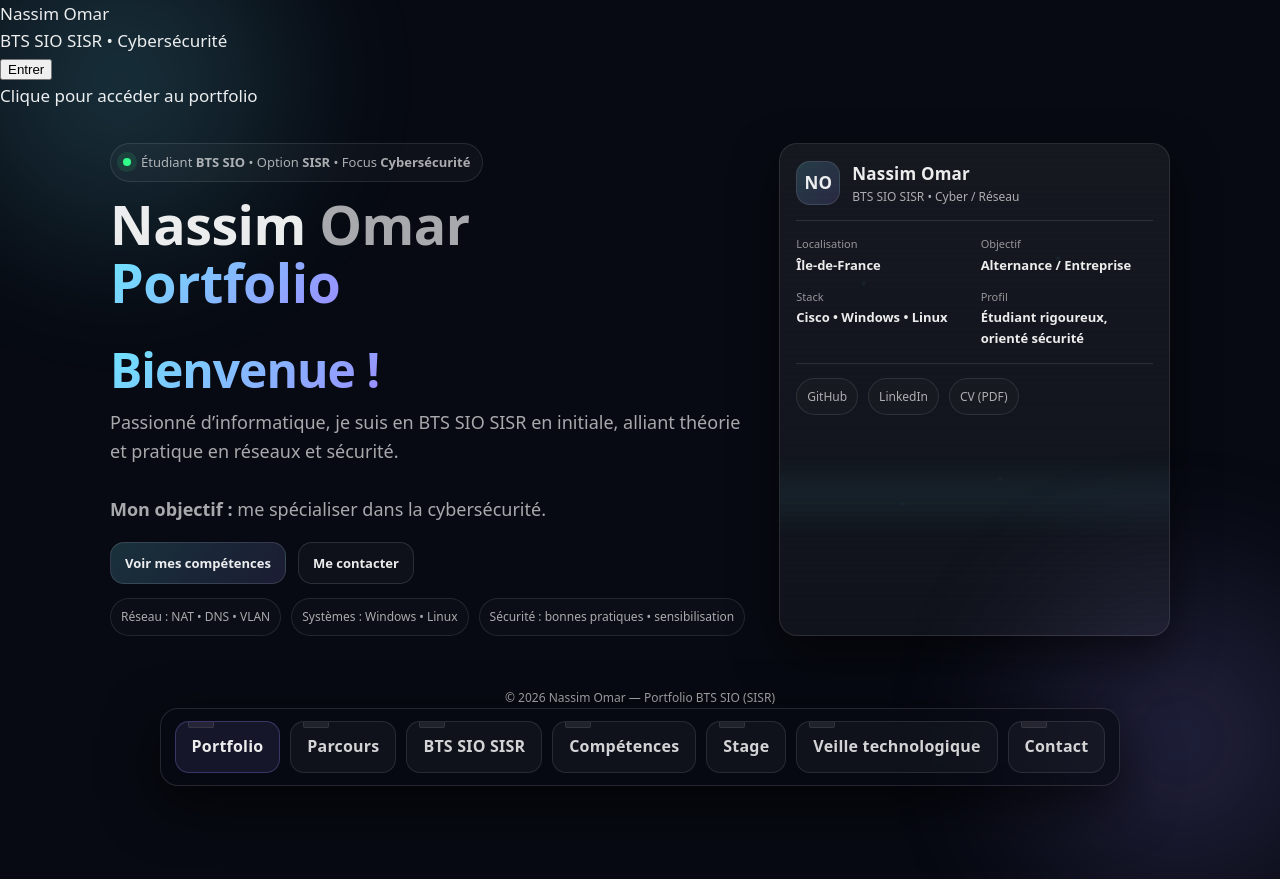
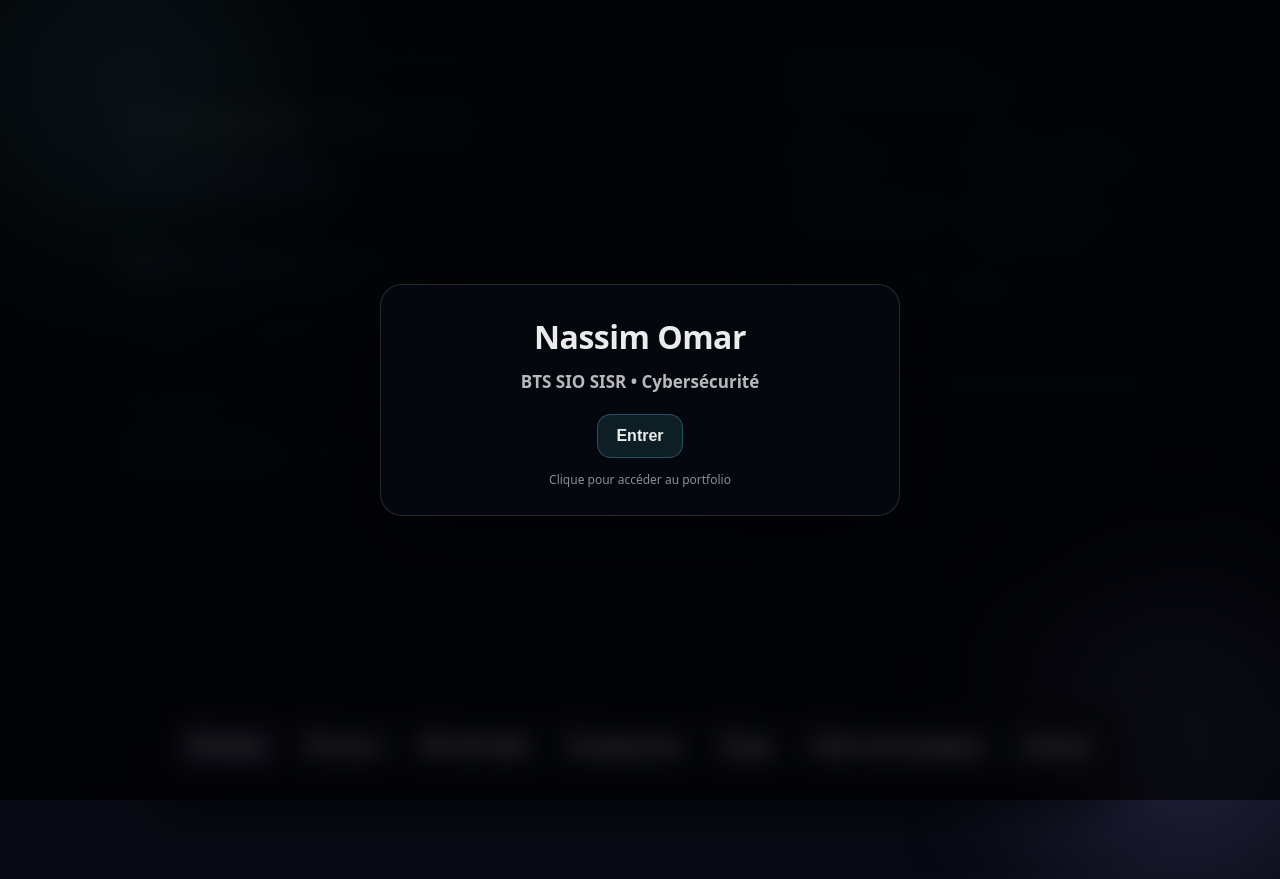
Before and after one commit to noBTS/noBTS.github.io, a plain HTML site: page index.html in a window 1280 px wide. After the commit the page ends 800 px from the top, so only its background shows below. Drawn offline with Linux system fonts and the light colour scheme.

Commit message:
Add splash screen styles with animations

```diff
--- a/style.css
+++ b/style.css
@@ -758,3 +758,86 @@ main{ padding-bottom: 120px; }
 @media (max-width: 900px){
   .dock-inner{ flex-wrap: wrap; justify-content: center; }
 }
+/* =========================
+   Splash "Entrer" (blur reveal)
+========================= */
+
+#app{
+  filter: blur(14px);
+  opacity: 0.15;
+  transform: scale(0.985);
+  transition: filter 700ms ease, opacity 700ms ease, transform 700ms ease;
+}
+#app.ready{
+  filter: blur(0);
+  opacity: 1;
+  transform: scale(1);
+}
+
+.splash{
+  position: fixed;
+  inset: 0;
+  z-index: 2000;
+  display: grid;
+  place-items: center;
+  background: rgba(0,0,0,0.65);
+  backdrop-filter: blur(10px);
+  transition: opacity 650ms ease, transform 650ms ease;
+}
+
+.splash-card{
+  width: min(520px, 92vw);
+  border-radius: 22px;
+  border: 1px solid rgba(255,255,255,0.14);
+  background: rgba(7,10,18,0.68);
+  box-shadow: 0 22px 80px rgba(0,0,0,0.7);
+  padding: 26px 22px;
+  text-align: center;
+}
+
+.splash-title{
+  font-weight: 900;
+  font-size: 32px;
+  letter-spacing: -0.5px;
+}
+
+.splash-sub{
+  margin-top: 6px;
+  color: rgba(255,255,255,0.72);
+  font-weight: 700;
+}
+
+.splash-btn{
+  margin-top: 18px;
+  padding: 12px 18px;
+  border-radius: 14px;
+  border: 1px solid rgba(110,231,255,0.25);
+  background: rgba(110,231,255,0.10);
+  color: rgba(255,255,255,0.92);
+  font-weight: 900;
+  font-size: 16px;
+  cursor: pointer;
+  transition: transform 200ms ease, background 200ms ease, border-color 200ms ease;
+}
+.splash-btn:hover{
+  transform: translateY(-2px);
+  background: rgba(110,231,255,0.14);
+  border-color: rgba(110,231,255,0.35);
+}
+
+.splash-hint{
+  margin-top: 12px;
+  font-size: 12px;
+  color: rgba(255,255,255,0.55);
+}
+
+/* sortie */
+.splash.hide{
+  opacity: 0;
+  transform: scale(1.02);
+  pointer-events: none;
+}
+
+@media (prefers-reduced-motion: reduce){
+  #app, .splash{ transition: none !important; }
+}
```
